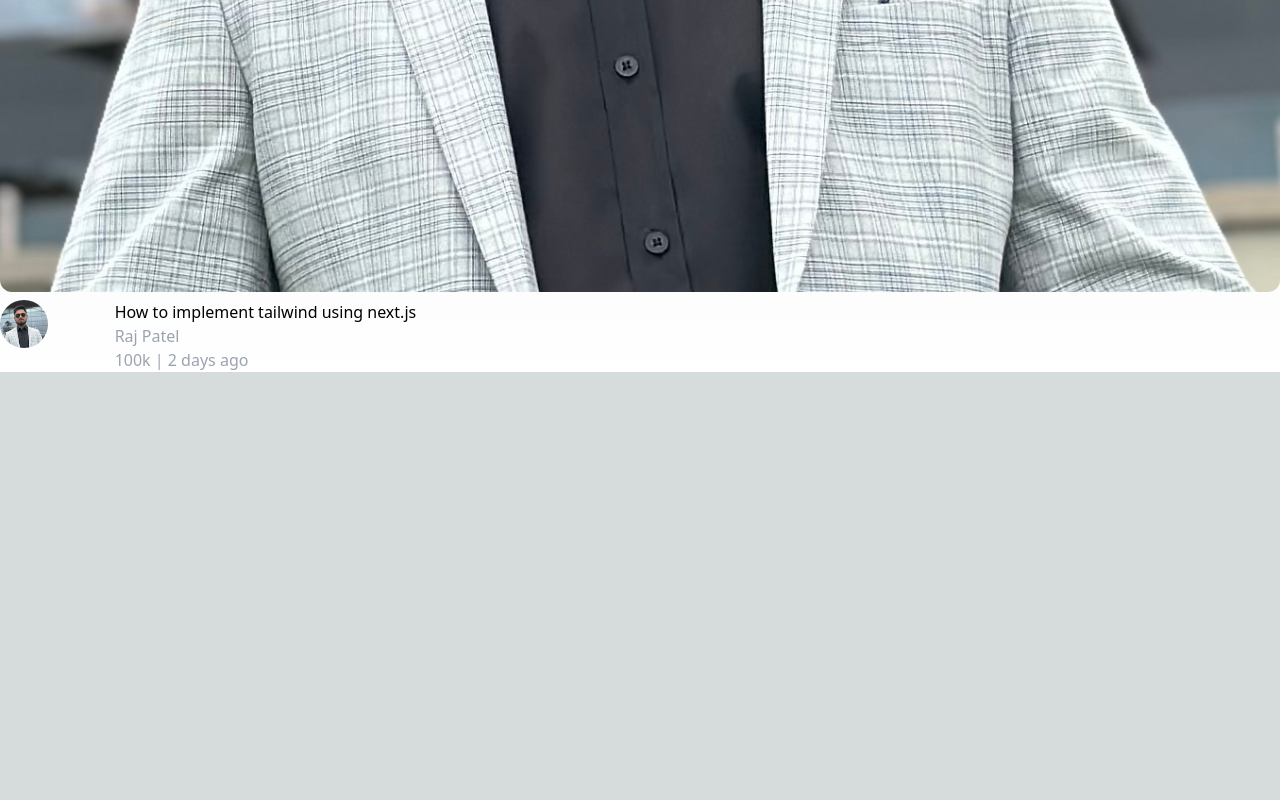
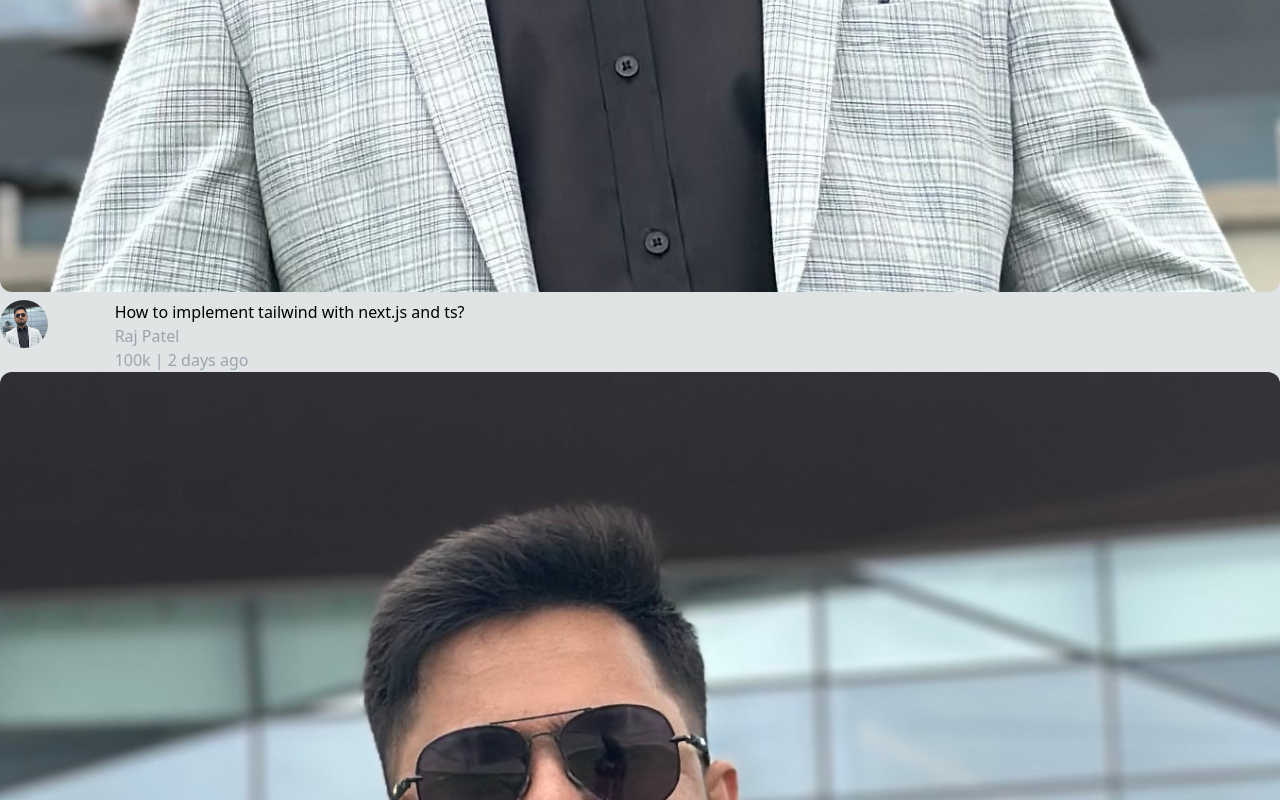
Before and after one commit to raj8980/mern_learn, a Next.js app in the folder youtube_clone_tailwind_react/: page / in a window 1280 px wide. Shown: the part 945-1745 px from the top of the page. Before the commit the page ends 1317 px from the top, so only its background shows below. Built offline with nearby package versions, Linux system fonts and the light colour scheme.

Commit message:
Implemented a video grid to load multiple video card based on data.

```diff
--- /dev/null
+++ b/youtube_clone_tailwind_react/src/components/VideoGrid.tsx
@@ -0,0 +1,55 @@
+import { VideoCard } from "./VideoCard";
+
+const VIDEOS = [
+  {
+    title: "How to implement tailwind with next.js and ts?",
+    image: "image.jpg",
+    thumbImage: "image.jpg",
+    author: "Raj Patel",
+    views: "100k",
+    timestamp: "2 days ago",
+  },
+  {
+    title: "How to implement tailwind with next.js and ts?",
+    image: "image.jpg",
+    thumbImage: "image.jpg",
+    author: "Raj Patel",
+    views: "100k",
+    timestamp: "2 days ago",
+  },
+  {
+    title: "How to implement tailwind with next.js and ts?",
+    image: "image.jpg",
+    thumbImage: "image.jpg",
+    author: "Raj Patel",
+    views: "100k",
+    timestamp: "2 days ago",
+  },
+  {
+    title: "How to implement tailwind with next.js and ts?",
+    image: "image.jpg",
+    thumbImage: "image.jpg",
+    author: "Raj Patel",
+    views: "100k",
+    timestamp: "2 days ago",
+  },
+];
+
+export function VideoGrid() {
+  return (
+    <div className="grid grid-4">
+      {VIDEOS.map((video) => (
+        <div>
+          <VideoCard
+            title={video.title}
+            image={video.image}
+            thumbImage={video.thumbImage}
+            author={video.author}
+            views={video.views}
+            timestamp={video.timestamp}
+          />
+        </div>
+      ))}
+    </div>
+  );
+}
--- a/youtube_clone_tailwind_react/src/pages/index.tsx
+++ b/youtube_clone_tailwind_react/src/pages/index.tsx
@@ -1,20 +1,14 @@
 import Image from "next/image";
 import { Inter } from "next/font/google";
 import { VideoCard } from "@/components/VideoCard";
+import { VideoGrid } from "@/components/VideoGrid";
 
 const inter = Inter({ subsets: ["latin"] });
 
 export default function Home() {
   return (
     <div>
-      <VideoCard
-        title={"How to implement tailwind using next.js"}
-        image="image.jpg"
-        thumbImage="image.jpg"
-        author="Raj Patel"
-        views="100k"
-        timestamp="2 days ago"
-      />
+      <VideoGrid></VideoGrid>
     </div>
   );
 }
```
